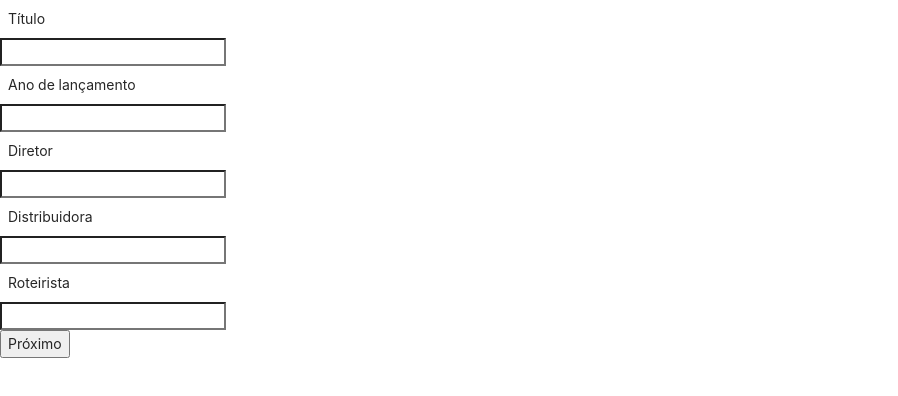
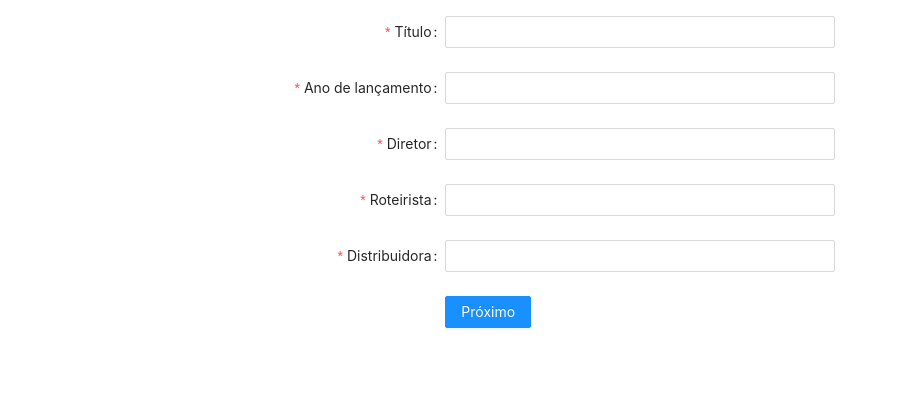
Before and after one commit to fiorellilucas/teppa-teste-filmes, a React (Create React App) app in the folder my-app/: page /alterar in a window 1280 px wide. Shown: the top 396 px of the page, without its empty margins (0-898 px from the left). Built offline with nearby package versions, Linux system fonts and the light colour scheme.

Commit message:
Estilizar forms com Ant Design; remover Formik

```diff
--- a/my-app/package.json
+++ b/my-app/package.json
@@ -12,15 +12,12 @@
     "@types/react": "^18.0.17",
     "@types/react-dom": "^18.0.6",
     "antd": "^4.22.8",
-    "formik": "^2.2.9",
-    "formik-antd": "^2.0.4",
     "react": "^18.2.0",
     "react-dom": "^18.2.0",
     "react-router-dom": "^6.3.0",
     "react-scripts": "5.0.1",
     "typescript": "^4.7.4",
-    "web-vitals": "^2.1.4",
-    "yup": "^0.32.11"
+    "web-vitals": "^2.1.4"
   },
   "scripts": {
     "start": "react-scripts start",
--- a/my-app/src/App.tsx
+++ b/my-app/src/App.tsx
@@ -4,7 +4,7 @@ import { Row, Col } from "antd"
 
 function App() {
   return (
-    <div style={{ margin: "2vh", padding: "0 5vh" }}>
+    <div>
       <Row justify="center">
         <Col>
           <BotaoAdicionar />
--- a/my-app/src/components/BotaoAdicionar.tsx
+++ b/my-app/src/components/BotaoAdicionar.tsx
@@ -10,7 +10,7 @@ export default function BotaoAdicionar() {
       onClick={() => {
         navigate("/adicionar")
       }}
-      style={{margin: "2vh"}}
+      style={{marginBottom: "2vh"}}
     >
       Adicionar filme
     </Button>
--- a/my-app/src/components/FormDetalhes.tsx
+++ b/my-app/src/components/FormDetalhes.tsx
@@ -1,134 +1,96 @@
-import * as Yup from "yup"
-import { useFormik } from "formik"
 import { useEffect } from "react"
+import { Button, Form, Input } from "antd"
+
+const CAMPO_OBRIGATORIO = "Não este campo em branco deixe em branco"
 
 export default function FormDetalhes(props: any) {
-  const CAMPO_OBRIGATORIO = "Não este campo em branco deixe em branco"
-
-  const formik = useFormik({
-    initialValues: {
-      titulo: "",
-      ano_lancamento: "",
-      diretor: "",
-      roteirista: "",
-      distribuidora: "",
-    },
-    validationSchema: Yup.object({
-      titulo: Yup.string().required(CAMPO_OBRIGATORIO),
-      ano_lancamento: Yup.string().required(CAMPO_OBRIGATORIO),
-      diretor: Yup.string().required(CAMPO_OBRIGATORIO),
-      roteirista: Yup.string().required(CAMPO_OBRIGATORIO),
-      distribuidora: Yup.string().required(CAMPO_OBRIGATORIO),
-    }),
-    onSubmit: () => {
-      props.setStep(props.step + 1)
-    },
-  })
+  const [form] = Form.useForm()
 
   useEffect(() => {
-    if (
-      props.dadosFilme.hasOwnProperty("titulo") &&
-      props.dadosFilme.hasOwnProperty("ano_lancamento") &&
-      props.dadosFilme.hasOwnProperty("diretor") &&
-      props.dadosFilme.hasOwnProperty("roteirista") &&
-      props.dadosFilme.hasOwnProperty("distribuidora")
-    ) {
-      formik.setFieldValue("titulo", props.dadosFilme.titulo)
-      formik.setFieldValue("ano_lancamento", props.dadosFilme.ano_lancamento)
-      formik.setFieldValue("diretor", props.dadosFilme.diretor)
-      formik.setFieldValue("roteirista", props.dadosFilme.roteirista)
-      formik.setFieldValue("distribuidora", props.dadosFilme.distribuidora)
-    }
-  }, [props.dadosFilme])
-  // colocar formik no array de dependências causa loop de render infinito
+    form.setFieldsValue(props.dadosFilme)
+  }, [props.dadosFilme, form])
 
   return (
-    <form onSubmit={formik.handleSubmit}>
-      <label htmlFor="titulo">Título</label>
-      <input
-        type="text"
-        id="titulo"
+    <Form
+      form={form}
+      onFinish={() => {
+        props.setStep(props.step + 1)
+      }}
+      labelCol={{ span: 8 }}
+      wrapperCol={{ span: 8 }}
+    >
+      <Form.Item
+        label="Título"
         name="titulo"
-        value={formik.values.titulo}
+        rules={[{ required: true, message: CAMPO_OBRIGATORIO }]}
+      >
+        <Input
           onChange={(e) => {
             props.setDadosFilme({ ...props.dadosFilme, titulo: e.target.value })
-          formik.handleChange(e)
           }}
         />
-      {formik.touched.titulo && formik.errors.titulo ? (
-        <div>{formik.errors.titulo}</div>
-      ) : null}
-
-      <label htmlFor="ano_lancamento">Ano de lançamento</label>
-      <input
-        type="text"
-        id="ano_lancamento"
+      </Form.Item>
+      <Form.Item
+        label="Ano de lançamento"
         name="ano_lancamento"
-        value={formik.values.ano_lancamento}
+        rules={[{ required: true, message: CAMPO_OBRIGATORIO }]}
+      >
+        <Input
           onChange={(e) => {
             props.setDadosFilme({
               ...props.dadosFilme,
               ano_lancamento: e.target.value,
             })
-          formik.handleChange(e)
           }}
         />
-      {formik.touched.ano_lancamento && formik.errors.ano_lancamento ? (
-        <div>{formik.errors.ano_lancamento}</div>
-      ) : null}
-
-      <label htmlFor="diretor">Diretor</label>
-      <input
-        type="text"
-        id="diretor"
+      </Form.Item>
+      <Form.Item
+        label="Diretor"
         name="diretor"
-        value={formik.values.diretor}
+        rules={[{ required: true, message: CAMPO_OBRIGATORIO }]}
+      >
+        <Input
           onChange={(e) => {
-          props.setDadosFilme({ ...props.dadosFilme, diretor: e.target.value })
-          formik.handleChange(e)
+            props.setDadosFilme({
+              ...props.dadosFilme,
+              diretor: e.target.value,
+            })
           }}
         />
-      {formik.touched.diretor && formik.errors.diretor ? (
-        <div>{formik.errors.diretor}</div>
-      ) : null}
-
-      <label htmlFor="distribuidora">Distribuidora</label>
-      <input
-        type="text"
-        id="distribuidora"
+      </Form.Item>
+      <Form.Item
+        label="Roteirista"
+        name="roteirista"
+        rules={[{ required: true, message: CAMPO_OBRIGATORIO }]}
+      >
+        <Input
+          onChange={(e) => {
+            props.setDadosFilme({
+              ...props.dadosFilme,
+              roteirista: e.target.value,
+            })
+          }}
+        />
+      </Form.Item>
+      <Form.Item
+        label="Distribuidora"
         name="distribuidora"
-        value={formik.values.distribuidora}
+        rules={[{ required: true, message: CAMPO_OBRIGATORIO }]}
+      >
+        <Input
           onChange={(e) => {
             props.setDadosFilme({
               ...props.dadosFilme,
               distribuidora: e.target.value,
             })
-          formik.handleChange(e)
           }}
         />
-      {formik.touched.distribuidora && formik.errors.distribuidora ? (
-        <div>{formik.errors.distribuidora}</div>
-      ) : null}
-
-      <label htmlFor="roteirista">Roteirista</label>
-      <input
-        type="text"
-        id="roteirista"
-        name="roteirista"
-        value={formik.values.roteirista}
-        onChange={(e) => {
-          props.setDadosFilme({
-            ...props.dadosFilme,
-            roteirista: e.target.value,
-          })
-          formik.handleChange(e)
-        }}
-      />
-      {formik.touched.roteirista && formik.errors.roteirista ? (
-        <div>{formik.errors.roteirista}</div>
-      ) : null}
-
-      <button type="submit">Próximo</button>
-    </form>
+      </Form.Item>
+      <Form.Item wrapperCol={{ offset: 8, span: 16 }}>
+        <Button htmlType="submit" type="primary">
+          Próximo
+        </Button>
+      </Form.Item>
+    </Form>
   )
 }
--- a/my-app/src/components/FormElenco.tsx
+++ b/my-app/src/components/FormElenco.tsx
@@ -1,86 +1,67 @@
-import { useFormik } from "formik"
+import { Button, Form, Input, Space } from "antd"
 import { useEffect } from "react"
-import * as Yup from "yup"
 
 export default function FormElenco(props: any) {
   const CAMPO_OBRIGATORIO = "Não este campo em branco deixe em branco"
 
-  const formik = useFormik({
-    initialValues: {
-      ator1: "",
-      ator2: "",
-      ator3: "",
-    },
-    validationSchema: Yup.object({
-      ator1: Yup.string().required(CAMPO_OBRIGATORIO),
-      ator2: Yup.string().required(CAMPO_OBRIGATORIO),
-      ator3: Yup.string().required(CAMPO_OBRIGATORIO),
-    }),
-    onSubmit: () => {
+  const [form] = Form.useForm()
+
+  useEffect(() => {
+    form.setFieldsValue(props.dadosFilme)
+  }, [props.dadosFilme, form])
+
+  return (
+    <Form
+      form={form}
+      onFinish={() => {
         enviarDados(props.dadosFilme, props.formAdicionar)
         window.location.href = "/"
-    },
-  })
-
-  useEffect(() => {
-    if (
-      props.dadosFilme.hasOwnProperty("ator1") &&
-      props.dadosFilme.hasOwnProperty("ator2") &&
-      props.dadosFilme.hasOwnProperty("ator3")
-    ) {
-      formik.setFieldValue("ator1", props.dadosFilme.ator1)
-      formik.setFieldValue("ator2", props.dadosFilme.ator2)
-      formik.setFieldValue("ator3", props.dadosFilme.ator3)
-    }
-  }, [props.dadosFilme])
-  // colocar formik no array de dependências causa loop de render infinito
-
-  return (
-    <form onSubmit={formik.handleSubmit}>
-      <label htmlFor="elenco_principal">Elenco principal (3 atores)</label>
-      <input
-        type="text"
-        id="ator1"
+      }}
+      labelCol={{ span: 8 }}
+      wrapperCol={{ span: 8 }}
+    >
+      <Form.Item
+        label="Ator 1"
         name="ator1"
-        value={formik.values.ator1}
+        rules={[{ required: true, message: CAMPO_OBRIGATORIO }]}
+      >
+        <Input
           onChange={(e) => {
             props.setDadosFilme({ ...props.dadosFilme, ator1: e.target.value })
-          formik.handleChange(e)
           }}
         />
-      {formik.touched.ator1 && formik.errors.ator1 ? (
-        <div>{formik.errors.ator1}</div>
-      ) : null}
-      <input
-        type="text"
-        id="ator2"
+      </Form.Item>
+      <Form.Item
+        label="Ator 2"
         name="ator2"
-        value={formik.values.ator2}
+        rules={[{ required: true, message: CAMPO_OBRIGATORIO }]}
+      >
+        <Input
           onChange={(e) => {
             props.setDadosFilme({ ...props.dadosFilme, ator2: e.target.value })
-          formik.handleChange(e)
           }}
         />
-      {formik.touched.ator2 && formik.errors.ator2 ? (
-        <div>{formik.errors.ator2}</div>
-      ) : null}
-      <input
-        type="text"
-        id="ator3"
+      </Form.Item>
+      <Form.Item
+        label="Ator 3"
         name="ator3"
-        value={formik.values.ator3}
+        rules={[{ required: true, message: CAMPO_OBRIGATORIO }]}
+      >
+        <Input
           onChange={(e) => {
             props.setDadosFilme({ ...props.dadosFilme, ator3: e.target.value })
-          formik.handleChange(e)
           }}
         />
-      {formik.touched.ator3 && formik.errors.ator3 ? (
-        <div>{formik.errors.ator3}</div>
-      ) : null}
-
-      <button onClick={() => props.setStep(props.step - 1)}>Anterior</button>
-      <button type="submit">{props.submitButtonText}</button>
-    </form>
+      </Form.Item>
+      <Form.Item wrapperCol={{ offset: 8, span: 16 }}>
+        <Space size={32}>
+          <Button>Anterior</Button>
+          <Button htmlType="submit" type="primary">
+            {props.submitButtonText}
+          </Button>
+        </Space>
+      </Form.Item>
+    </Form>
   )
 }
 
--- a/my-app/src/components/FormFilme.tsx
+++ b/my-app/src/components/FormFilme.tsx
@@ -1,4 +1,3 @@
-import "../style/adicionar.css"
 import { useEffect, useState } from "react"
 import FormDetalhes from "./FormDetalhes"
 import FormElenco from "./FormElenco"
@@ -13,7 +12,16 @@ export default function FormFilme() {
   )
 
   const [step, setStep] = useState(0)
-  const [dadosFilme, setDadosFilme] = useState({})
+  const [dadosFilme, setDadosFilme] = useState({
+    titulo: "",
+    ano_lancamento: "",
+    diretor: "",
+    roteirista: "",
+    distribuidora: "",
+    ator1: "",
+    ator2: "",
+    ator3: "",
+  })
 
   useEffect(() => {
     const urlSearchParams = new URLSearchParams(window.location.search)
@@ -35,8 +43,6 @@ export default function FormFilme() {
 
   const listaForms = [
     <FormDetalhes
-      formAdicionar={formAdicionar}
-      setFormAdicionar={setFormAdicionar}
       step={step}
       setStep={setStep}
       dadosFilme={dadosFilme}
--- a/my-app/src/style/adicionar.css
+++ /dev/null
@@ -1,4 +0,0 @@
-label, input {
-  display: block;
-  margin: 1vh;
-}
--- a/my-app/src/style/index.css
+++ b/my-app/src/style/index.css
@@ -1 +1,6 @@
 @import url('https://fonts.googleapis.com/css2?family=Lato:wght@300;400;700&display=swap');
+
+#root {
+   margin: 2vh;
+   padding: 0 5vh
+}
```
Also changed, not shown: 1 other file (tests, documents, lock files or other folders). Lines whose indentation alone changed are shown as unchanged.
